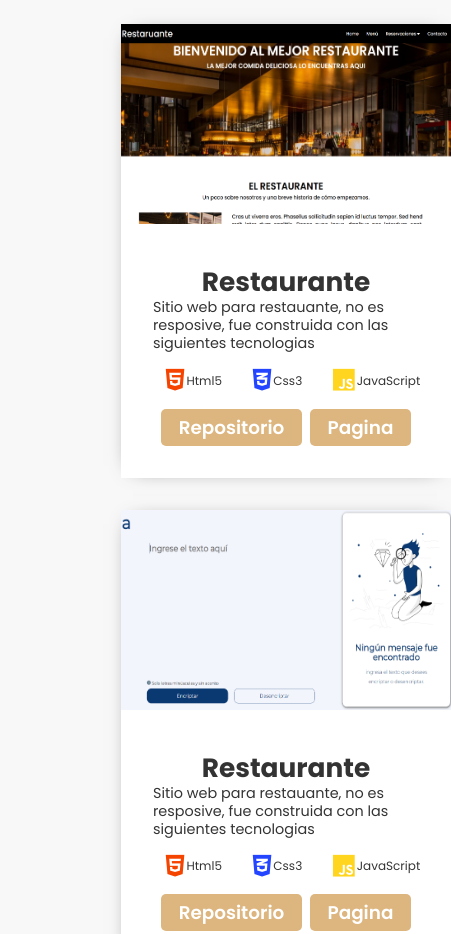
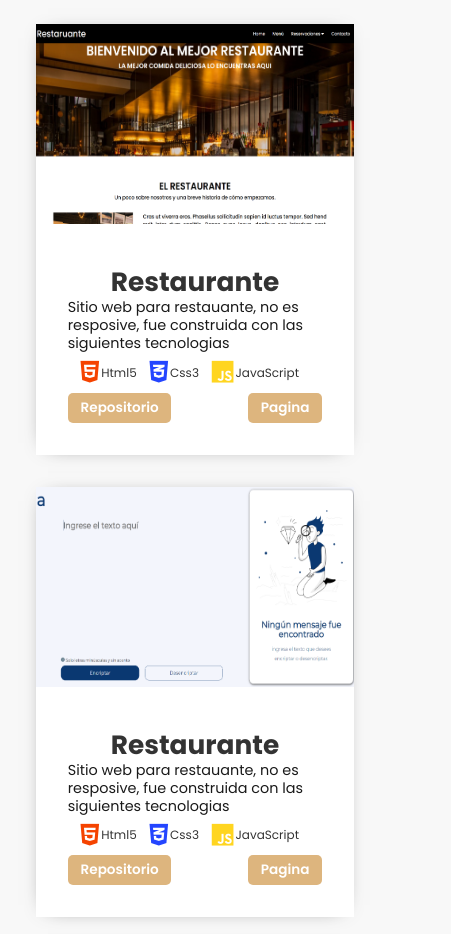
Before and after one commit to AlexGeovanni/Portafolio_Web, a plain HTML site: page index.html in a window 390 px wide. Shown: the part 2432-3366 px from the top of the page, 451 px wide, since content can reach past the window. Drawn offline with Linux system fonts and the light colour scheme.

Commit message:
casi listo

```diff
--- a/css/proyecto-card/card_proyecto.css
+++ b/css/proyecto-card/card_proyecto.css
@@ -127,17 +127,15 @@
         border-radius:0 ;
     }
     .card__proyecto .lenguajes{
-        margin: 1rem 0;
-        justify-content: flex-start;
-        gap: 18px;
+        margin: .5rem 0;
     }
-    .card__proyecto .lenguajes p,
-    .descrip__card p{
-        font-size: .9rem;
-        opacity: .8;
+
+    .ir_proyecto{
+        justify-content: space-between;
     }
-    .ir_proyecto{
-        justify-content: space-evenly;
+    .ir_proyecto a{
+        padding: .3rem .8rem;
+        font-size: .850rem;
     }
 }
 
--- a/css/proyectos.css
+++ b/css/proyectos.css
@@ -9,14 +9,12 @@
 
 .content__proyectos{
     display: grid;
-    grid-template-columns: repeat(auto-fill,minmax(350px,1fr)) ;
+    grid-template-columns: repeat(auto-fill,minmax(300px,1fr)) ;
     place-items: center;
 }
 
 @media screen and (min-width: 0px) and (max-width:767px)  {
-    .proyectos{
-        width: 200px;
-    }
+
     .proyectos .mover-right,
     .proyectos .mover-left{
         display: none;
```
